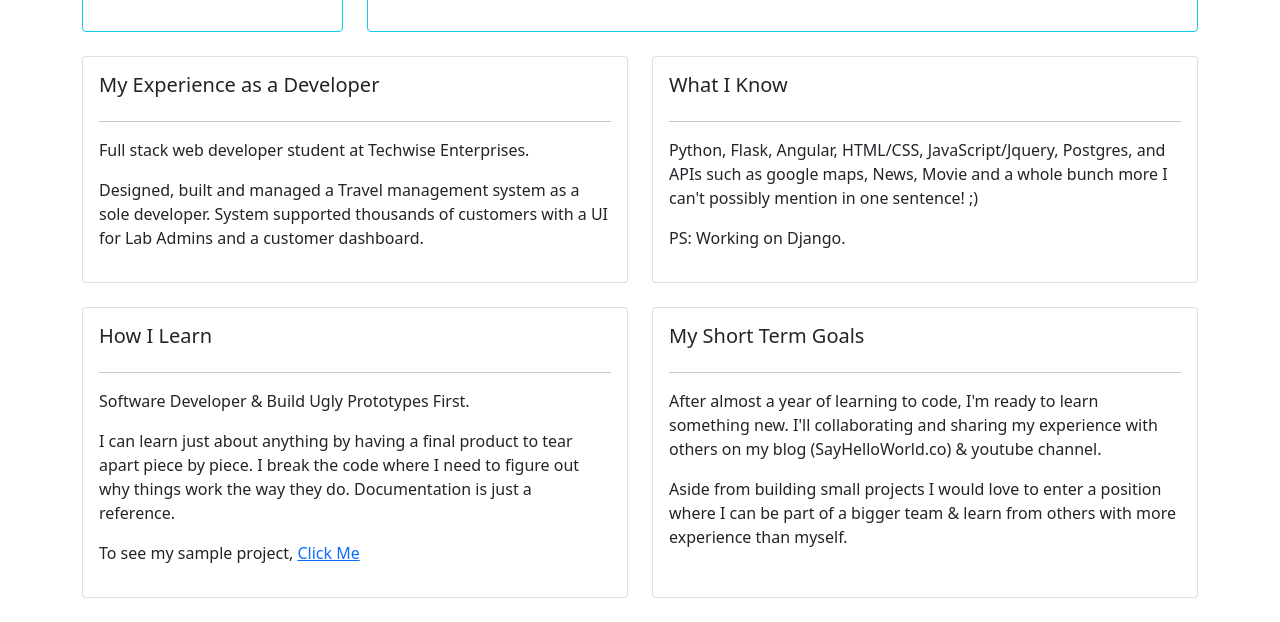
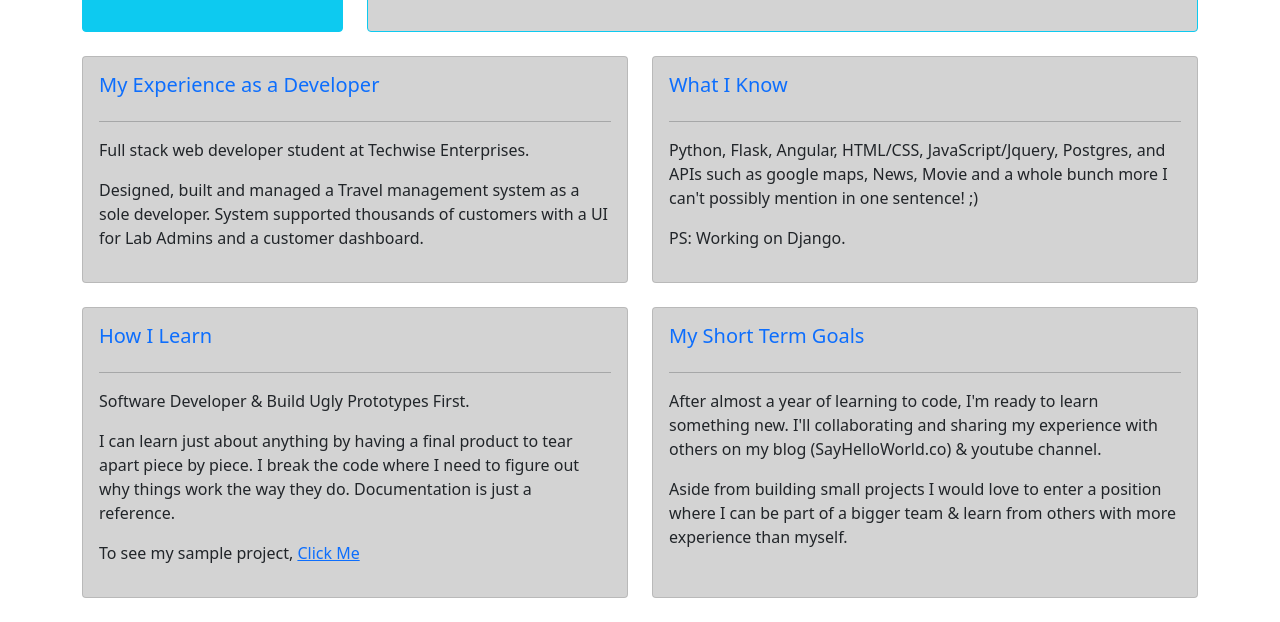
Before and after one commit to Aaron-Ekal/Polished-Resume-Portfolio, a Django app: page / in a window 1280 px wide. Shown: the part 1592-2214 px from the top of the page. Run offline with Django 4.2, Linux system fonts and the light colour scheme.

Commit message:
screenshot

```diff
--- a/base/templates/base/home.html
+++ b/base/templates/base/home.html
@@ -33,16 +33,16 @@
     <div class="container">
         <div class="row">
             <div class="col-md-3">
-                <div class="card card-body h-100 border-info" id="profile-wrapper">
+                <div class="card card-body h-100 border-info bg-info" id="profile-wrapper">
                     <img id="profile-pic" src="{% static 'images/ppic.jpeg' %}"  alt="">
                     <hr>
-                    <h4>Hi i'm Aaron Ekal</h4>
+                    <h4 class="text-danger">Hi i'm Aaron Ekal</h4>
                     <p>I love coding, doing research and collaborating</p>
                 </div>
             </div>
             <div class="col-md-9">
-                <div class="card card-body h-100 border-info">
-                    <h4>My Coding Journey</h4>
+                <div class="card card-body h-100 border-info" style="background-color: lightgray;">
+                    <h4 class="text-primary">My Coding Journey</h4>
 					<hr>
 					<p>3 months after writing my first Hello World program on March 30th 2021 (While working as Sales Executive) I realized that I loved everything about computers and that I needed to do something ASAP.</p>
 
@@ -63,16 +63,16 @@
         <br>
         <div class="row">
             <div class="col-md-6">
-                <div class="card card-body h-100">
-                    <h5>My Experience as a Developer</h5>
+                <div class="card card-body h-100" style="background-color: lightgray;">
+                    <h5 class="text-primary">My Experience as a Developer</h5>
 					<hr>
 					<p>Full stack web developer student at Techwise Enterprises.</p>
 					<p>Designed, built and managed a Travel management system as a sole developer. System supported thousands of customers with a UI for Lab Admins and a customer dashboard.</p>
                 </div>
             </div>
             <div class="col-md-6">
-                <div class="card card-body h-100">
-                    <h5>What I Know</h5>
+                <div class="card card-body h-100" style="background-color: lightgray;">
+                    <h5 class="text-primary">What I Know</h5>
 					<hr>
 					<p>Python, Flask, Angular, HTML/CSS, JavaScript/Jquery, Postgres, and APIs such as google maps, News, Movie and a whole bunch more I can't possibly mention in one sentence! ;)</p>
 					<p>PS: Working on Django.</p>
@@ -82,8 +82,8 @@
         <br>
         <div class="row">
             <div class="col-md-6">
-                <div class="card card-body h-100">
-                    <h5>How I Learn</h5>
+                <div class="card card-body h-100" style="background-color: lightgray;">
+                    <h5 class="text-primary">How I Learn</h5>
 					<hr>
 					<p>Software Developer & Build Ugly Prototypes First.</p>
 
@@ -92,8 +92,8 @@
                 </div>
             </div>
             <div class="col-md-6">
-                <div class="card card-body h-100">
-                <h5>My Short Term Goals</h5>
+                <div class="card card-body h-100" style="background-color: lightgray;">
+                <h5 class="text-primary">My Short Term Goals</h5>
 				<hr>
 				<p>After almost a year of learning to code, I'm ready to learn something new. I'll collaborating and sharing my experience with others on my blog (SayHelloWorld.co) & youtube channel.</p>
 				<p>Aside from building small projects I would love to enter a position where I can be part of a bigger team & learn from others with more experience than myself.</p>
```
Also changed, not shown: README.md, 2 other files.
